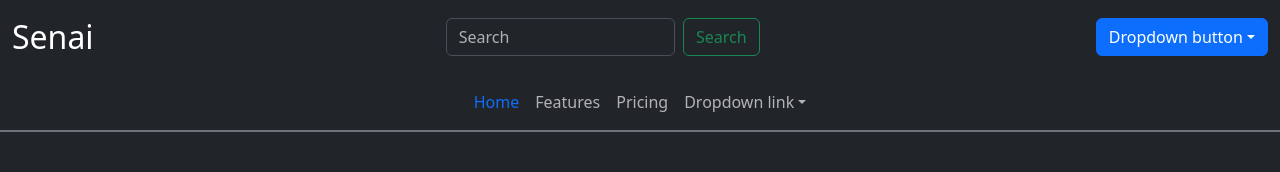
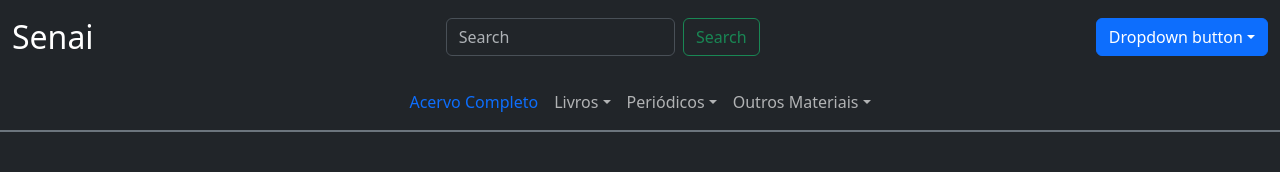
Before and after one commit to MarcosPaulo-web/React, a React (Vite) app in the folder Biblioteca-senai/: page / in a window 1280 px wide. Shown: the top 172 px of the page. Built offline with nearby package versions, Linux system fonts and the light colour scheme.

Commit message:
Botão dropdown na navbar

```diff
--- /dev/null
+++ b/Biblioteca-senai/src/components/BotaoDropdown.tsx
@@ -0,0 +1,10 @@
+interface BotaoDropDownProps {
+  text: String;
+}
+export function BotaoDropDown({ text }: BotaoDropDownProps) {
+  return (
+    <>
+      <button className="btn w-100 text-start">{text}</button>
+    </>
+  );
+}
--- a/Biblioteca-senai/src/components/Navbar.tsx
+++ b/Biblioteca-senai/src/components/Navbar.tsx
@@ -1,4 +1,5 @@
 import { useState } from "react";
+import { BotaoDropDown } from "./BotaoDropdown";
 
 export function Navbar() {
   const [tema, setTema] = useState<"light" | "dark">("dark");
@@ -77,18 +78,29 @@ export function Navbar() {
             <ul className="navbar-nav ">
               <li className="nav-item">
                 <a className="nav-link active" aria-current="page" href="#">
-                  Home
+                  Acervo Completo
                 </a>
               </li>
-              <li className="nav-item">
-                <a className="nav-link" href="#">
-                  Features
+
+              <li className="nav-item dropdown">
+                <a
+                  className="nav-link dropdown-toggle"
+                  href="#"
+                  role="button"
+                  data-bs-toggle="dropdown"
+                  aria-expanded="false"
+                >
+                  Livros
                 </a>
-              </li>
-              <li className="nav-item">
-                <a className="nav-link" href="#">
-                  Pricing
-                </a>
+                <ul className="dropdown-menu bg-primary-subtle">
+                  <BotaoDropDown text={"Romance"} />
+                  <BotaoDropDown text={"Ação"} />
+                  <BotaoDropDown text={"Suspense"} />
+                  <BotaoDropDown text={"Terror"} />
+                  <BotaoDropDown text={"Comédia"} />
+                  <BotaoDropDown text={"Ciencia"} />
+                  <BotaoDropDown text={"Documentário"} />
+                </ul>
               </li>
               <li className="nav-item dropdown">
                 <a
@@ -98,11 +110,29 @@ export function Navbar() {
                   data-bs-toggle="dropdown"
                   aria-expanded="false"
                 >
-                  Dropdown link
+                  Periódicos
                 </a>
-                <ul className="dropdown-menu bg-primary">
+                <ul className="dropdown-menu bg-primary-subtle">
                   <li onClick={toggleTheme}>
-                    <button className="btn text-white w-100 text-start">
+                    <button className="btn w-100 text-start">
+                      Trocar tema
+                    </button>
+                  </li>
+                </ul>
+              </li>
+              <li className="nav-item dropdown">
+                <a
+                  className="nav-link dropdown-toggle"
+                  href="#"
+                  role="button"
+                  data-bs-toggle="dropdown"
+                  aria-expanded="false"
+                >
+                  Outros Materiais
+                </a>
+                <ul className="dropdown-menu bg-primary-subtle">
+                  <li onClick={toggleTheme}>
+                    <button className="btn w-100 text-start">
                       Trocar tema
                     </button>
                   </li>
```
